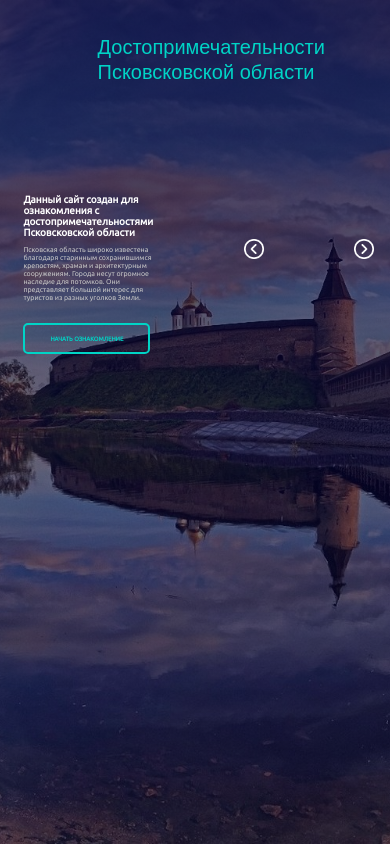
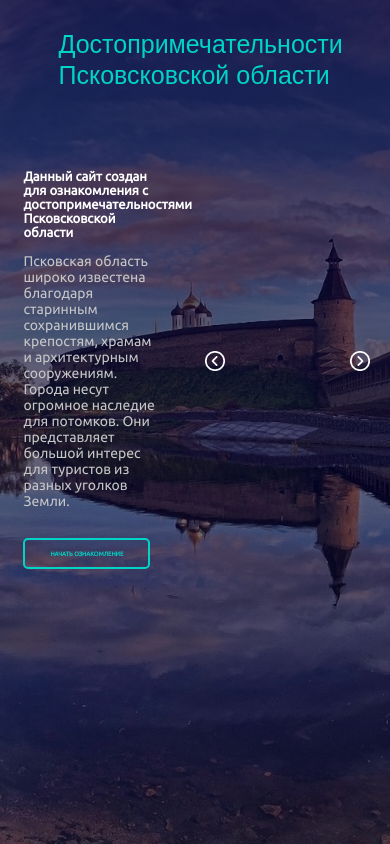
Before and after one commit to Benxi32/Benxi32.github.io, a PHP site: page / in a window 390 px wide. Run offline with PHP 8.4, Linux system fonts and the light colour scheme.

Commit message:
Add files via upload

```diff
--- a/style.css
+++ b/style.css
@@ -100,15 +100,22 @@ header {
   }
 
   @media screen and (max-width:576px) {
+    .glav{
+      left: 40%;
+    }
+
     .zag{
-      font-size:20px;
+      font-size:25px;
+
 }
 .slider {
-  width: 150px;
-  height: 75px;
+  width: 185px;
+  height: 300px;
+  left: 50%;
+  top: 25%;
 }
 .text h1{
-font-size: 10px;
+font-size: 13px;
 
 }
 .oz{
@@ -116,9 +123,10 @@ font-size: 6px;
 
 }
 .text p{
-font-size: 7px;
+font-size: 14px;
 }
 .text{
-  top: 23%;
+  top: 20%;
 }
+
   }
```
